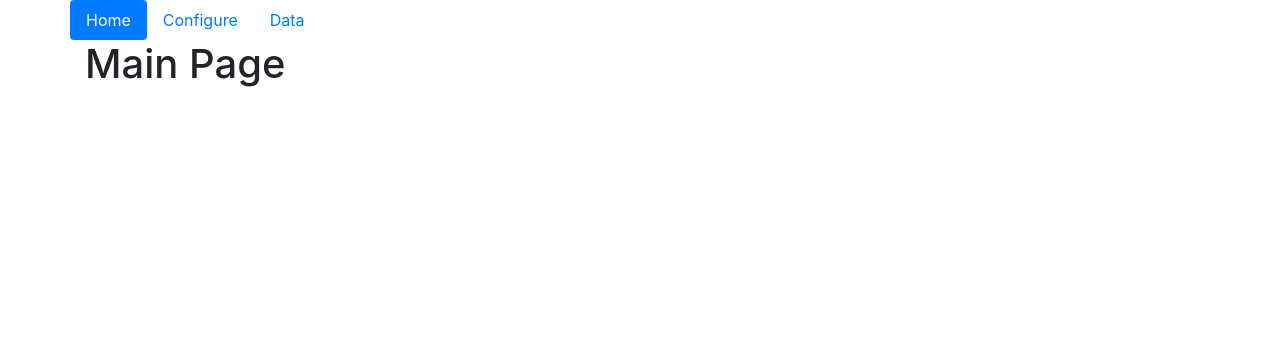
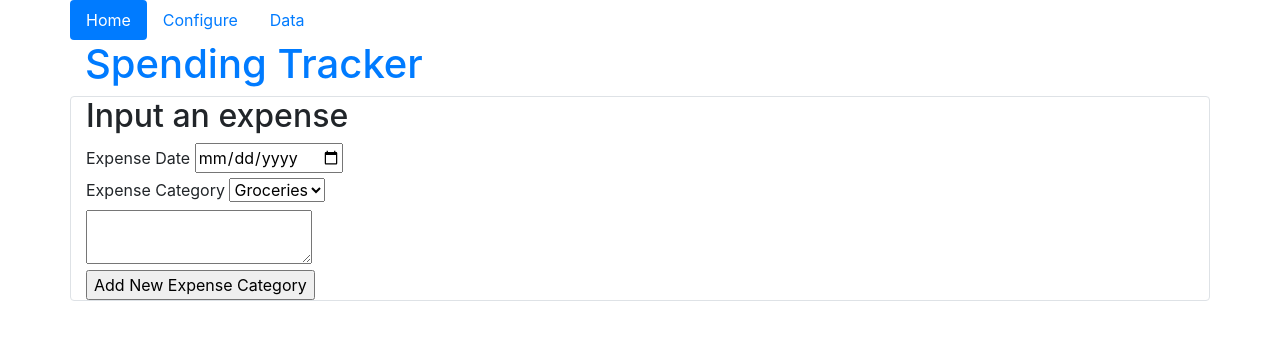
Before and after one commit to charliecoderdad/spending-tracker, a Flask app: page / in a window 1280 px wide. Shown: the top 340 px of the page. Run offline with Flask 2, Linux system fonts and the light colour scheme; data comes from the database, SQL or seed files in the repository; some libraries are stand-ins or nearby versions.

Commit message:
Making progress on entering expenses form

```diff
--- a/tracker_app/forms.py
+++ b/tracker_app/forms.py
@@ -1,6 +1,16 @@
 from flask_wtf import FlaskForm
-from wtforms import StringField, SubmitField
+from wtforms import StringField, SubmitField, TextAreaField, SelectField
+from wtforms.fields.html5 import DateField
 from wtforms.validators import DataRequired
+from tracker_app.models import Category, User
+
+class NewExpenseForm(FlaskForm):
+	# Get list of categories for category pull down
+
+	date = DateField('Expense Date', validators=[DataRequired()])
+	category = SelectField('Expense Category', validators=[DataRequired()])
+	description = TextAreaField('Description')
+	submit = SubmitField('Add New Expense Category')
 
 class NewCategoryForm(FlaskForm):
 	category = StringField('Expense Category', validators=[DataRequired()])
--- a/tracker_app/routes.py
+++ b/tracker_app/routes.py
@@ -3,9 +3,17 @@ from flask import render_template, url_for, flash, redirect
 from tracker_app import forms
 from tracker_app.models import User, Category
 
-@app.route("/")
+@app.route("/", methods=["GET","POST"])
 def home():
-	return render_template('index.html')
+	print("CHARLIE IS GETTING NEW EXPENSE FORM SON")
+	newExpenseForm = forms.NewExpenseForm()
+	cats = Category.query.all()
+	catList = []
+	for cat in cats:
+		catList.append(cat.expenseCategory)
+	newExpenseForm.category.choices = catList
+
+	return render_template('index.html', newExpenseForm=newExpenseForm)
 
 @app.route("/configure", methods=["GET","POST"])
 def configure():
@@ -18,26 +26,26 @@ def configure():
 		flash(f"User '{user.username}' has been successfully added", "success")
 		return redirect(url_for('configure'))
 	if newCategoryForm.validate_on_submit():
-		cat = Category(category=newCategoryForm.category.data)
+		cat = Category(expenseCategory=newCategoryForm.category.data)
 		db.session.add(cat)
 		db.session.commit()
-		flash(f"User '{cat.category}' has been successfully added", "success")
+		flash(f"User '{cat.expenseCategory}' has been successfully added", "success")
 		return redirect(url_for('configure'))
 	return render_template('configure.html', users=User.query.all(), newUserForm=newUserForm,
 				newCategoryForm=newCategoryForm, categories=Category.query.all())
 
 @app.route("/deleteCategory/<categoryId>", methods=["GET","POST"])
 def deleteCategory(categoryId):
-	deletedCategory = Category.query.filter(Category.id == categoryId).first().category
-	Category.query.filter(Category.id == categoryId).delete()
+	deletedCategory = Category.query.filter(Category.categoryId == categoryId).first().expenseCategory
+	Category.query.filter(Category.categoryId == categoryId).delete()
 	db.session.commit()
 	flash(f"Category '{deletedCategory}' has been successfully removed", "success")
 	return redirect(url_for('configure'))
 
 @app.route("/deleteUser/<userid>", methods=["GET","POST"])
 def deleteUser(userid):
-	deletedUser = User.query.filter(User.id == userid).first().username
-	User.query.filter(User.id == userid).delete()
+	deletedUser = User.query.filter(User.userId == userid).first().username
+	User.query.filter(User.userId == userid).delete()
 	db.session.commit()
 	flash(f"User '{deletedUser}' has been successfully removed", "success")
 	return redirect(url_for('configure'))
--- a/tracker_app/templates/configure.html
+++ b/tracker_app/templates/configure.html
@@ -18,7 +18,7 @@
 		<h2>Available Expense Categories</h2>
 		<ul>
 			{% for cat in categories %}
-				<li>{{ cat.category }} (<a href={{ url_for('deleteCategory', categoryId=cat.id) }}>Delete</a>)</li>
+				<li>{{ cat.expenseCategory }} (<a href={{ url_for('deleteCategory', categoryId=cat.categoryId) }}>Delete</a>)</li>
 			{% endfor %}
 		</ul>
 	</div>
@@ -37,7 +37,7 @@
 		<h2>Current Users</h2>
 		<ul>
 			{% for user in users %}
-				<li>{{ user.username }} (<a href={{ url_for('deleteUser', userid=user.id) }}>Delete</a>)</li>
+				<li>{{ user.username }} (<a href={{ url_for('deleteUser', userid=user.userId) }}>Delete</a>)</li>
 			{% endfor %}
 		</ul>
 	</div>
--- a/tracker_app/templates/index.html
+++ b/tracker_app/templates/index.html
@@ -2,5 +2,19 @@
 {% set activePage = "home" %}
 
 {% block content %}
-<h1>Main Page</h1>
+<h1 class="text-primary">Spending Tracker</h1>
+
+<div class="row" id="add-expense">
+
+	<div class="col-sm border rounded">
+		<h2>Input an expense</h2>
+		<form method="POST" action={{ url_for('home') }}>
+			{{ newExpenseForm.csrf_token }}
+			{{ newExpenseForm.date.label }} {{ newExpenseForm.date(class='datepicker') }}<br>
+			{{ newExpenseForm.category.label }} {{ newExpenseForm.category }}<br>
+			{{ newExpenseForm.description }}<br>
+			{{ newExpenseForm.submit }}<br>
+		</form>
+	</div>
+</div>
 {% endblock %}
--- a/tracker_app/templates/layout.html
+++ b/tracker_app/templates/layout.html
@@ -10,20 +10,6 @@
 
 <body>
 	<div class="container">
-
-		<div class="row"><div class="col-md-8">
-			<!-- This is for flash messages -->
-			{% with messages = get_flashed_messages(with_categories=true) %}
-				{% if messages %}
-					{% for category, message in messages %}
-						<div class="alert alert-{{ category }}">
-							{{ message }}
-						</div>
-					{% endfor %}
-				{% endif %}
-			{% endwith %}
-			<!-- end of flash messages section -->
-		</div></div>
 
 		<!-- Build out site nav -->
 		{% set navigation_bar = [
@@ -41,6 +27,20 @@
 		</div>
 		<!-- END: Build out site nav -->
 
+		<div class="row"><div class="col-md-8">
+			<!-- This is for flash messages -->
+			{% with messages = get_flashed_messages(with_categories=true) %}
+				{% if messages %}
+					{% for category, message in messages %}
+						<div class="alert alert-{{ category }}">
+							{{ message }}
+						</div>
+					{% endfor %}
+				{% endif %}
+			{% endwith %}
+			<!-- end of flash messages section -->
+		</div></div>
+
 		<div class="row" id="content">
 			<div class="col-sm">
 				{% block content %}{% endblock %}
```
Also changed, not shown: tracker_app/models.py (+9 -6 lines), tracker_app/spending.db.
